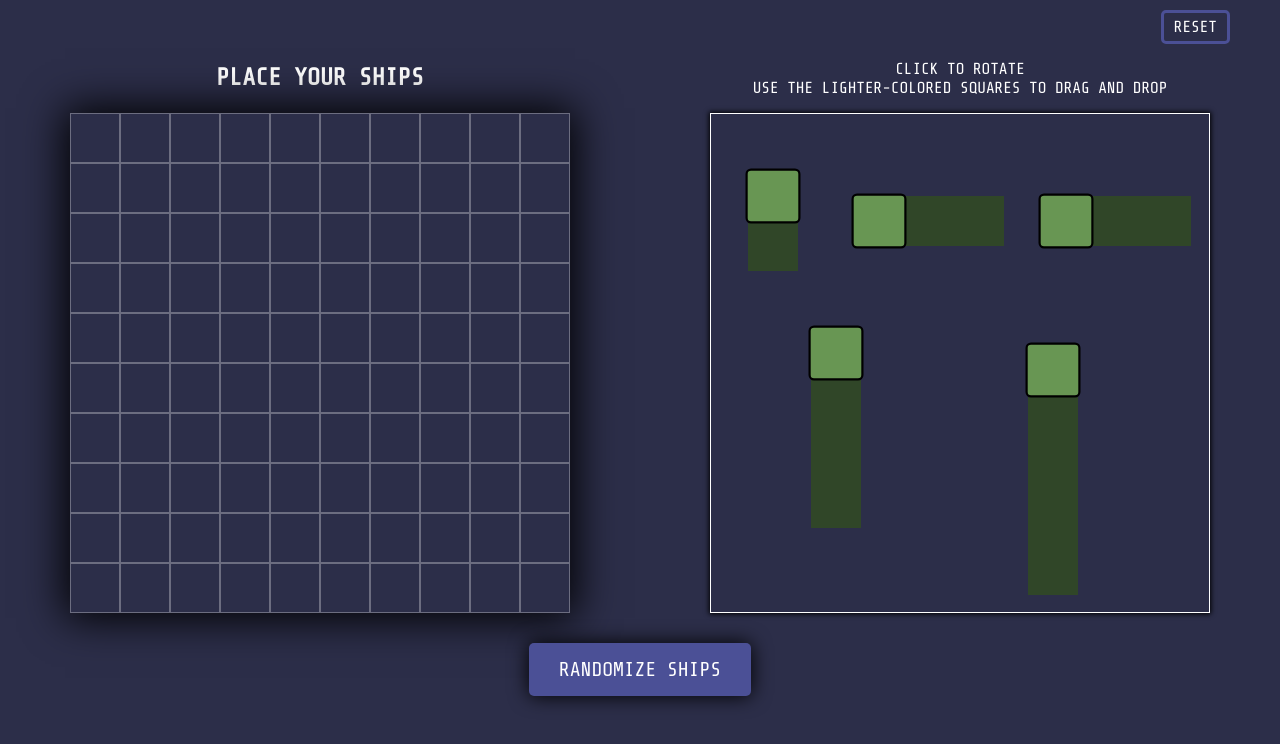
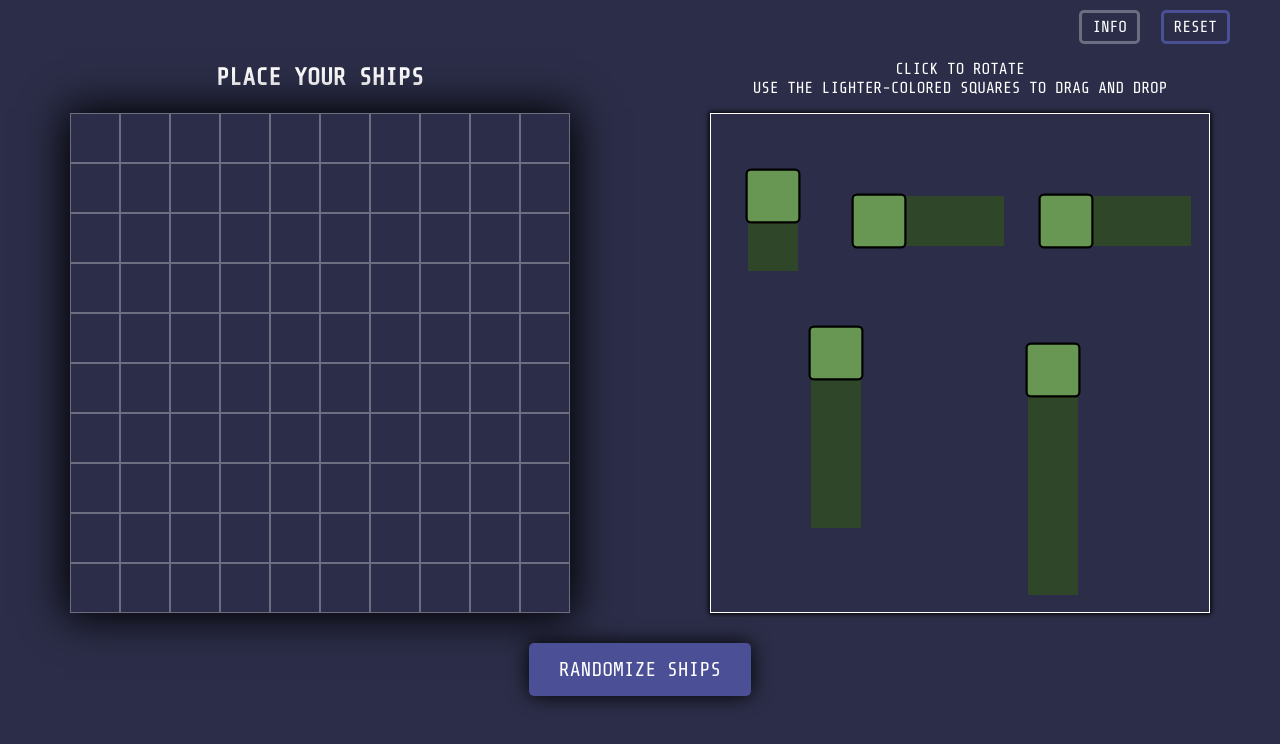
Before and after one commit to cornejoangel/battleship, a React (Create React App) app: page / in a window 1280 px wide. Shown: the top 744 px of the page. Built offline with nearby package versions, Linux system fonts and the light colour scheme.

Commit message:
Adds an info button next to reset

```diff
--- a/package.json
+++ b/package.json
@@ -12,6 +12,7 @@
     "react-dnd": "^14.0.4",
     "react-dnd-html5-backend": "^14.0.2",
     "react-dom": "^17.0.2",
+    "react-modal": "^3.14.4",
     "react-scripts": "4.0.3",
     "react-test-renderer": "^17.0.2",
     "web-vitals": "^1.1.2"
--- a/src/App.js
+++ b/src/App.js
@@ -4,6 +4,7 @@ import { HTML5Backend } from 'react-dnd-html5-backend';
 import Grid from './components/Grid';
 import PlacementGrid from './components/PlacementGrid';
 import ResetButton from './components/ResetButton';
+import InfoButton from './components/InfoButton';
 import RandomButtom from './components/RandomButton';
 import MessageBox from './components/MessageBox';
 import ShipTray from './components/ShipTray';
@@ -27,6 +28,7 @@ const App = () => {
   const [AIRecentHit, setAIRecentHit] = useState({});
   const [recentX, setRecentX] = useState(-1);
   const [recentY, setRecentY] = useState(-1);
+  // const [showModal, setShowModal] = useState(false);
   const trayRef = useRef();
   const gridRef = useRef();
   trayRef.current = trayShips;
@@ -374,6 +376,10 @@ const App = () => {
     console.log(game.getPTwoBoard());
   };
 
+  const openInfo = () => {
+    console.log('bruh');
+  };
+
   let screen = null;
 
   if (placing) {
@@ -404,6 +410,7 @@ const App = () => {
             canDropShip={canDropShip}
           />
           <ResetButton reset={reset} />
+          <InfoButton openInfo={openInfo} />
           <RandomButtom randomShips={randomShips} />
         </main>
       </DndProvider>
@@ -433,6 +440,7 @@ const App = () => {
             gameOver={gameOver}
           />
           <ResetButton reset={reset} />
+          <InfoButton openInfo={openInfo} />
         </main>
       </DndProvider>
     );
--- /dev/null
+++ b/src/components/InfoButton.js
@@ -0,0 +1,20 @@
+import React, { useState } from 'react';
+import PropTypes from 'prop-types';
+import ReactModal from 'react-modal';
+import '../styles/InfoButton.css';
+
+const InfoButton = (props) => {
+  const { openInfo } = props;
+  const [showModal, setShowModal] = useState(false);
+
+  return (
+    <button type="button" className="info" onClick={openInfo}>
+      info
+    </button>
+  );
+};
+
+InfoButton.propTypes = {
+  openInfo: PropTypes.func,
+};
+export default InfoButton;
--- /dev/null
+++ b/src/styles/InfoButton.css
@@ -0,0 +1,25 @@
+.info {
+  grid-column: 2;
+  grid-row: 1;
+  margin-top: 10px;
+  background-color: inherit;
+  color: white;
+  font-family: 'Share Tech Mono', monospace;
+  text-transform: uppercase;
+  border: 3px solid rgba(255, 255, 255, 0.3);
+  border-radius: 5px;
+  cursor: pointer;
+  font-size: 16px;
+  padding: 5px 10px;
+  justify-self: end;
+  margin-right: 140px;
+}
+
+.info:hover {
+  background-color: rgba(255, 255, 255, 0.3);
+  border: 3px solid rgba(255, 255, 255, 0.0);
+  /*
+  this is a kind of a hack that keeps the button one solid color
+  otherwise the border was visibly lighter for some reason
+  */
+}
```
Also changed, not shown: 1 other file (tests, documents, lock files or other folders).
